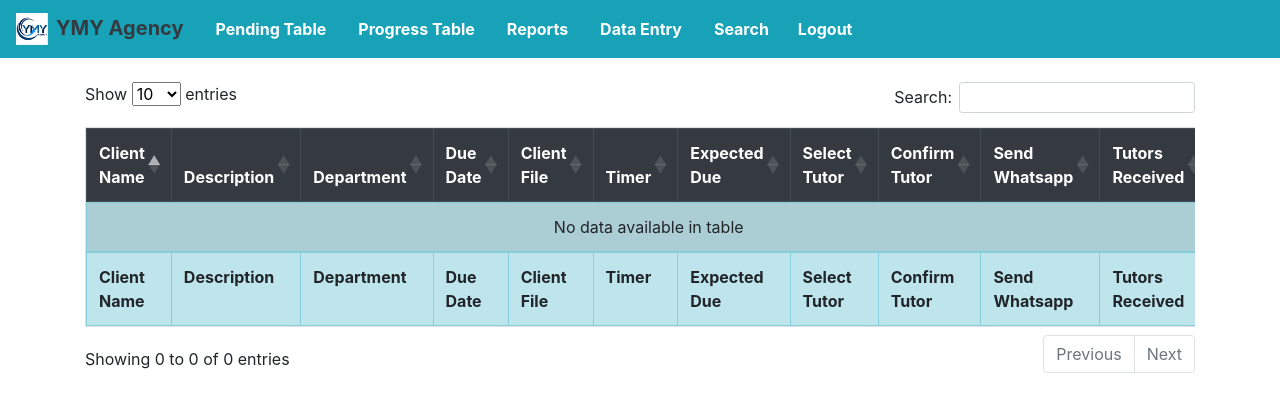
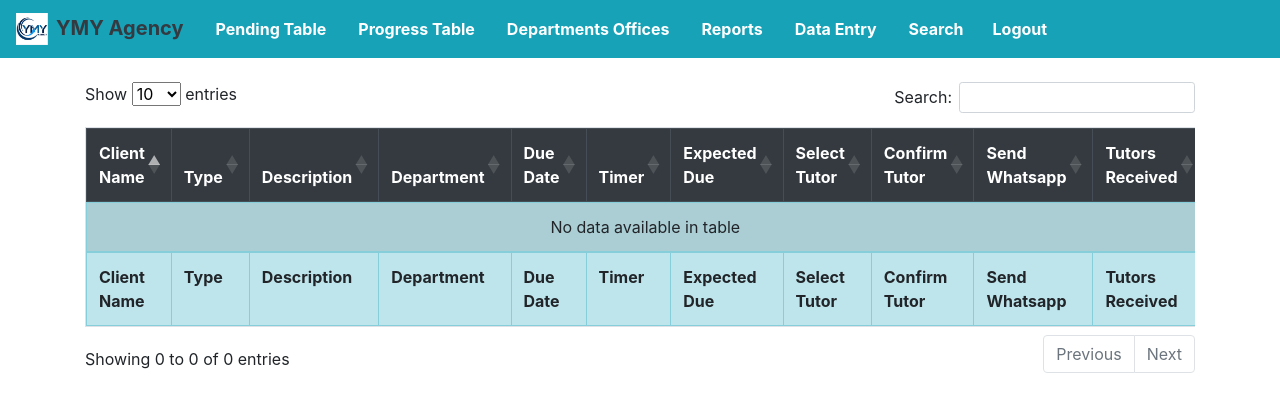
Before and after one commit to SariItani/YMY, a Flask app: page /pending-table in a window 1280 px wide. Shown: the top 412 px of the page. Run offline with Flask 3, Linux system fonts and the light colour scheme; the visitor is signed in with stand-in values (Sample User, id 1); data that the repository does not hold is empty; some libraries are stand-ins or nearby versions.

Commit message:
half done

```diff
--- a/website/models.py
+++ b/website/models.py
@@ -2,10 +2,6 @@ from datetime import datetime
 import json
 from . import db
 from flask_login import UserMixin
-
-# https://youtu.be/uZqO_PoLDi8
-# https://youtu.be/mCy52I4exTU
-# https://youtu.be/yBDHkveJUf4
 
 
 class Auth(db.Model, UserMixin):
@@ -35,6 +31,7 @@ class Projects(db.Model):
     id = db.Column(db.Integer, primary_key=True)
     name = db.Column(db.String(20))
     department = db.Column(db.String(20))
+    type = db.Column(db.String(50))
     description = db.Column(db.String(150))
     due = db.Column(db.DateTime(timezone=True))
     gain = db.Column(db.Float)
--- a/website/templates/base.html
+++ b/website/templates/base.html
@@ -51,6 +51,11 @@
 						>
 					</li>
 					<li class="nav-item">
+						<a class="nav-link text-white" href="/departments-table"
+							><b>Departments Offices</b><span class="sr-only"></span></a
+						>
+					</li>
+					<li class="nav-item">
 						<a class="nav-link text-white" href="/reports"><b>Reports</b></a>
 					</li>
 					<li class="nav-item">
--- a/website/templates/pending_table.html
+++ b/website/templates/pending_table.html
@@ -48,6 +48,11 @@
 						<a class="nav-link text-white" href="/progress-table"
 							><b>Progress Table</b><span class="sr-only"></span></a
 						>
+                        <li class="nav-item">
+                            <a class="nav-link text-white" href="/departments-table"
+                                ><b>Departments Offices</b><span class="sr-only"></span></a
+                            >
+                        </li>
 					</li>
 					<li class="nav-item">
 						<a class="nav-link text-white" href="/reports"><b>Reports</b></a>
@@ -82,10 +87,10 @@
                   <thead class="thead-dark">
                       <tr>
                           <th>Client Name</th>
+                          <th>Type</th>
                           <th>Description</th>
                           <th>Department</th>
                           <th>Due Date</th>
-                          <th>Client File</th>
                           <th>Timer</th>
                           <th>Expected Due</th>
                           <th>Select Tutor</th>
@@ -98,19 +103,19 @@
                       {% for project in pending_table %}
                       <tr>
                           <td>{{ project_client_dict[project.id] }}</td>
+                          <td>{{ project.type }}</td>
                           <td>{{ project.description }}</td>
                           <td>{{ project.department }}</td>
                           <td>{{ project.due }}</td>
-                          <td><a target="_blank" href="{{ url_for('views.download_file', filepath=project.fileClient) }}">Download Client's File</a></td>
                           <td id="timer" name="timer" data-creation-time="{{ project.created_at }}"></td>
                           <td>
-                            <input type="datetime-local" name="expected-due-{{ project.id }}" class="form-control" required>
+                            <input type="datetime-local" name="expected-due-{{ project.id }}" class="form-control">
                           </td>
                           <td>
                               <select style="width: fit-content; height: auto;" id="selected-tutor-{{ project.id }}" class="form-control">
                                 <option value="all" data-id="all" data-phone="">All {{project.department}} Tutors</option>
                                   {% for tutor in tutors %}
-                                  {% if tutor.department.lower() == project.department.lower() %}
+                                  {% if tutor.department.lower().strip() == project.department.lower().strip() %}
                                   <option value="{{ tutor.id }}" data-id="{{ tutor.id }}" data-phone="{{ tutor.number }}">{{ tutor.name }}</option>
                                   {% endif %}
                                   {% endfor %}
@@ -120,7 +125,7 @@
                               <input type="hidden" name="project-department-{{ project.id }}" value="{{ project.department }}" />
                           </td>
                           <td>
-                              <button class="btn btn-warning text-white" name="send-to-tutor" value="{{project.id}}" onclick="getTutorID('{{ project.id }}')">Confirm Now</button>
+                            <button class="btn btn-warning text-white" name="send-to-tutor" data-project-id="{{ project.id }}" value="{{project.id}}" onclick="validateTutorSelection('{{ project.id }}')">Confirm Now</button>
                           </td>
                           <td>
                               <button class="btn btn-outline-success" name="whatsapp" data-project-id="{{ project.id }}" value="{{project.id}}" onclick="inputs_hidden('{{ project.id }}')">Send Whatsapp</button>
@@ -144,10 +149,10 @@
                   <tfoot>
                       <tr>
                           <th>Client Name</th>
+                          <th>Type</th>
                           <th>Description</th>
                           <th>Department</th>
                           <th>Due Date</th>
-                          <th>Client File</th>
                           <th>Timer</th>
                           <th>Expected Due</th>
                           <th>Select Tutor</th>
@@ -214,7 +219,14 @@
               getTutorPhoneNumber(projectId);
               getTutorID(projectId);
             }
-
+            function validateTutorSelection(projectId) {
+                var tutorSelect = document.getElementById(`selected-tutor-${projectId}`);
+                var selectedValue = tutorSelect.options[tutorSelect.selectedIndex].value;
+                inputs_hidden(projectId);
+                if (selectedValue === "all") {
+                    alert("Please choose a specific tutor for the project.");
+                }
+            }
         </script>
 	</body>
 </html>
--- a/website/templates/reports.html
+++ b/website/templates/reports.html
@@ -47,6 +47,11 @@
           <li class="nav-item">
 						<a class="nav-link text-white" href="/progress-table"
 							><b>Progress Table</b><span class="sr-only"></span></a
+						>
+					</li>
+					<li class="nav-item">
+						<a class="nav-link text-white" href="/departments-table"
+							><b>Departments Offices</b><span class="sr-only"></span></a
 						>
 					</li>
 					<li class="nav-item">
--- a/website/views.py
+++ b/website/views.py
@@ -9,7 +9,13 @@ import os
 from datetime import datetime
 import urllib.parse
 import zipfile
-import shutil
+from twilio.rest import Client
+import base64
+
+# Your Twilio account SID and auth token
+account_sid = 'your_account_sid'
+auth_token = 'your_auth_token'
+twilio = Client(account_sid, auth_token)
 
 
 views = Blueprint('views', __name__)
@@ -59,11 +65,9 @@ def get_modified_results(results, headers, objects):
             cell = getattr(row, header)
             if cell is not None:
                 if header == 'tutors_received':
-                    # Convert the string to a list of IDs
                     tutor_ids = json.loads(cell) if cell else []
                     tutor_names = []
                     for tutor_id in tutor_ids:
-                        # Get the tutor from the database using the ID
                         tutor = Tutors.query.get(tutor_id)
                         if tutor is not None:
                             tutor_names.append(
@@ -103,6 +107,42 @@ def home():
     return render_template("/home.html")
 
 
+@views.route('/departments-table', methods=['POST', 'GET'])
+@login_required
+def departments_table():
+    departments = set()
+    tutors = Tutors.query.all()
+    incomplete_projects = Projects.query.filter(
+        Projects.status != 'Complete').all()
+    tutor_client_dict = {}
+    for tutor in tutors:
+        if tutor.department not in departments:
+            departments.add(tutor.department)
+    if request.method == 'POST':
+        if request.form.get('logout') == 'logout':
+            return redirect(url_for('auth.logout'))
+        elif request.form.get('query_type'):
+            selected_department = request.form.get('query_type')
+            department_tutors = Tutors.query.filter_by(
+                department=selected_department).all()
+            tutor_name_id = [
+                f"{tutor.name} (ID: {tutor.id})" for tutor in department_tutors]
+            projects = [
+                project for project in incomplete_projects if project.department == selected_department]
+            tutor_client_dict = {}
+            for t in tutor_name_id:
+                tutor_client_dict[t] = []
+            for tutor in department_tutors:
+                tutor_id = tutor.id
+                for project in projects:
+                    if project.tutor_id == tutor_id:
+                        client_name_id = f"{project.client.name} (ID: {project.client.id})"
+                        tutor_name_id = f"{tutor.name} (ID: {tutor.id})"
+                        tutor_client_dict[tutor_name_id].append(client_name_id)
+            return render_template("/departments-table.html", departments=departments, tutor_client_dict=tutor_client_dict)
+    return render_template("/departments-table.html", departments=departments)
+
+
 @views.route('/pending-table', methods=["POST", "GET"])
 @login_required
 def pending_table():
@@ -111,23 +151,19 @@ def pending_table():
             return redirect(url_for('auth.logout'))
         elif request.form.get('send-to-tutor'):
             project_id = request.form.get('send-to-tutor')
-            project = Projects.query.get(project_id)
-            project.at_tutor = datetime.utcnow()
-            project.status = "In-Progress"
+            print(project_id)
             tutor_id = request.form.get(f'tutor-id-{project_id}')
-            if tutor_id == "all":
-                department = project.department
-                tutor = Tutors.query.filter_by(department=department).first()
-                if tutor:
-                    # change this to something else later on, we need to make it a list
-                    project.tutor_id = tutor.id
-            else:
+            print(tutor_id)
+            if tutor_id != "all":
+                project = Projects.query.get(project_id)
+                project.at_tutor = datetime.utcnow()
+                project.status = "In-Progress"
                 project.tutor_id = tutor_id
-            expected_due = request.form.get(f'expected-due-{project_id}')
-            if expected_due:
-                project.expected_due = datetime.strptime(
-                    expected_due, '%Y-%m-%dT%H:%M')
-            db.session.commit()
+                expected_due = request.form.get(f'expected-due-{project_id}')
+                if expected_due:
+                    project.expected_due = datetime.strptime(
+                        expected_due, '%Y-%m-%dT%H:%M')
+                db.session.commit()
         elif request.form.get('whatsapp'):
             project_id = request.form.get('whatsapp')
             tutor_phone = request.form.get(f'tutor-phone-{project_id}')
@@ -144,6 +180,20 @@ def pending_table():
                 project.add_tutor_received(int(tutor_id))
             db.session.commit()
             # whatsapp api to process sending the file and a message to the tutors and the clients
+            # with open(project.fileClient, 'rb') as file:
+            #     file_content = file.read()
+            #     base64_content = base64.b64encode(file_content).decode('utf-8')
+            # message = twilio.messages.create(
+            #     body='Hello!\nPlease can you do this project?',
+            #     from_='whatsapp:your_twilio_phone_number',
+            #     to=f'whatsapp:+{tutor_phone}',
+            #     media=[{
+            #         'content-type': 'application/pdf',
+            #         'filename': f'{project.name}.pdf',
+            #         'data': base64_content
+            #     }],
+            # )
+            # print(message.sid)
     pending_table = Projects.query.filter_by(status='pending').all()
     for project in pending_table:
         project.created_at = get_js_time(project.created_at)
@@ -172,12 +222,12 @@ def progress_table():
             project.status = 'Complete'
             files = request.files.getlist(f'tutor-file-{projectId}[]')
             print(f'tutor-file-{projectId}[]')
-            print(files)
+            print("FILES",files)
             gain = request.form.get(f'gain-{projectId}')
             project.gain = gain
             project.at_client = datetime.utcnow()
             db.session.commit()
-            if files:
+            if any(files):
                 print("I received files...")
                 directory = os.path.join(
                     'tutor-projects', project.department, f"{project.name}_{project.id}")
@@ -231,6 +281,7 @@ def reports():
                     month_number = month_tuple[0]
                     if month_number:
                         month_name = calendar.month_name[month_number]
+                        # if at client
                         month_projects = Projects.query.filter(func.extract(
                             'month', Projects.at_client) == month_number).all()
                         revenue = 0
@@ -274,6 +325,8 @@ def reports():
                     department_name = department_tuple[0]
                     department_projects = Projects.query.filter_by(
                         department=department_name).all()
+                    department_projects = [
+                        project for project in department_projects if project.status == "Complete"]
                     revenue = 0
                     tutor_data = set()
                     client_data = set()
@@ -308,6 +361,8 @@ def reports():
                     university_name = university_tuple[0]
                     university_projects = Projects.query.join(Clients).filter(
                         Clients.university == university_name).all()
+                    university_projects = [
+                        project for project in university_projects if project.status == 'Complete']
                     revenue = 0
                     tutor_data = set()
                     client_data = set()
@@ -374,18 +429,19 @@ def entries():
             db.session.commit()
         elif request.form.get('project') == 'project':
             name = request.form.get('name')
+            type = request.form.get('type')
             department = request.form.get('department').lower()
             due_str = request.form.get('due')
             due = datetime.strptime(due_str, '%Y-%m-%dT%H:%M')
             price = float(request.form.get('price'))
             description = request.form.get('description')
             client_id = request.form.get('client')
-            project = Projects(name=name, department=department, due=due, price=price,
+            project = Projects(name=name,type=type, department=department, due=due, price=price,
                                description=description, client_id=client_id, status='pending')
             db.session.add(project)
             db.session.commit()
             files = request.files.getlist('file[]')
-            if files:
+            if any(files):
                 directory = os.path.join(
                     'projects', department, f"{name}_{project.id}")
                 os.makedirs(directory, exist_ok=True)
@@ -414,7 +470,6 @@ def entries():
 @login_required
 def search():
     if request.method == 'POST':
-        # excluded_headers = ['__module__', '__doc__', '__tablename__', '_sa_class_manager', '__table__', '__init__', '__mapper__', 'tutor_id', 'client_id']
         objects = ['client', 'tutor', 'projects']
         if request.form.get('logout') == 'logout':
             return redirect(url_for('auth.logout'))
@@ -457,6 +512,7 @@ def search():
             return render_template("search.html", results=modified_results, headers=headers)
         elif request.form.get('project') == 'project':
             search_query_name = request.form.get('name').strip()
+            search_query_type = request.form.get('type').strip()
             search_query_status = request.form.get('status').strip()
             search_query_department = request.form.get('department').strip()
             search_query_due_str = request.form.get('due').strip()
@@ -464,7 +520,8 @@ def search():
                 and_(Projects.name.ilike(f'%{search_query_name}%'),
                      Projects.department.ilike(f'%{search_query_department}%'),
                      Projects.due.ilike(f'%{search_query_due_str}%'),
-                     Projects.status.ilike(f'%{search_query_status}%')
+                     Projects.status.ilike(f'%{search_query_status}%'),
+                     Projects.type.ilike(f'%{search_query_type}%')
                      )
             ).all()
             results = projects_filtered
```
Also changed, not shown: website/templates/departments-table.html (added, +40 -0 lines), website/templates/entries.html (+19 -2 lines), website/templates/progress_table.html (+9 -4 lines), website/templates/search.html (+19 -2 lines).
